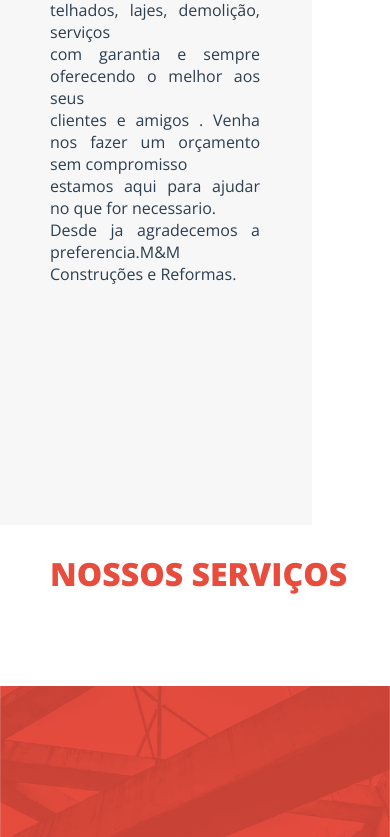
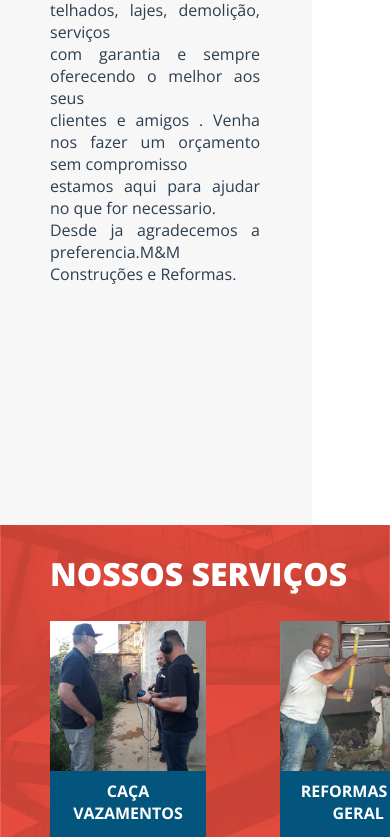
Before and after one commit to Uriik/M-M-Construtora, a Vue app: page / in a window 390 px wide. Shown: the part 1163-2000 px from the top of the page. Built offline with nearby package versions, Linux system fonts and the light colour scheme.

Commit message:
responsivo

```diff
--- a/src/components/nosos.vue
+++ b/src/components/nosos.vue
@@ -1,7 +1,7 @@
 <template>
   <section class="column flex backgroundNo" id="nossosServicos">
     <div class="flex0">
-      <h1 class="titulos">nossos serviços</h1>
+      <h1 class="tituloNo">nossos serviços</h1>
     </div>
     <div class="flex flex1 cards">
       <router-link to="/detalhes/0" class="card flex1">
@@ -93,11 +93,20 @@ export default {};
   margin: 0;
   padding: 0;
 }
-
+.tituloNo{
+  color: rgb(232, 76, 61);
+  font-weight: 800;
+  font-size: 2rem;
+  text-align: start;
+  margin-left: 50px;
+  text-transform: uppercase;
+}
 .contentDescription {
   background: rgb(4, 85, 125);
   color: rgb(255, 255, 255);
   padding: 15px 5px;
+  align-items: stretch;
+
 }
 
 .contentDescription p {
@@ -109,7 +118,64 @@ export default {};
   margin-bottom: -6px;
 }
 
-@media(max-width:875px ){
+@media screen and (max-width:1000px ){
+    img, .contentImagem{
+      display: flex;
+      flex-wrap: wrap;
+    }
+}
+@media screen and (max-width: 990px){
+     .contentDescription, .cards{
+      display: flex;
+      /* flex-direction: column !important; */
+    }
+}
+@media screen and (max-width: 990px){
+      a, .cards{
 
+      /* flex-direction: column !important; */
+      width: 100%;
+      align-items: flex-start;
+    }
 }
+
+@media screen and (max-width:1000px ){
+  .backgroundNo{
+    background-repeat: repeat;
+  }
+}
+@media screen and (max-width:1000px ){
+  h1, .titutloNo{
+    color:rgb(255, 255, 255) !important;
+  }
+}
+@media screen and (max-width: 990px){
+     p{
+      display: none;
+      /* flex-direction: column !important; */
+
+    }
+}
+
+@media screen and (max-width: 550px){
+      .cards{
+        display: flex;
+        flex-wrap: wrap;
+        justify-content: space-between;
+    }
+}
+@media screen and (max-width: 550px){
+    .card{
+      flex: 0 1 40%;
+    }
+}
+
+@media screen and (max-width: 990px){
+    .subTitle{
+      font-size: 1.0rem;
+
+    }
+}
+
+
 </style>
--- a/src/components/realizacoes.vue
+++ b/src/components/realizacoes.vue
@@ -104,7 +104,7 @@ export default {};
   width: 1250px;
 }
 
-@media (min-width: 600px) {
+
   .container-test {
     display: grid;
     grid-template-columns: repeat(12, 1fr);
@@ -114,7 +114,7 @@ export default {};
     position: relative;
     width: 200vh;
   }
-}
+
 
 .flex {
   display: flex;
@@ -173,13 +173,13 @@ h4 {
   margin: 0;
 }
 
-@media (min-width: 600px) {
+
   .test1,
   .titulo1 {
     grid-column: 1/3;
     grid-row: 1/7;
   }
-}
+
 
 .img-figure {
   display: block;
@@ -188,63 +188,78 @@ h4 {
   object-fit: cover;
 }
 
-@media (min-width: 600px) {
+
   .test2,
   .titulo2 {
     grid-column: 3/7;
     grid-row: 1/4;
   }
-}
 
-@media (min-width: 600px) {
+
+
   .test3,
   .titulo3 {
     grid-column: 3/5;
     grid-row: 4/7;
   }
-}
-@media (min-width: 600px) {
+
+
   .test4,
   .titulo4 {
     grid-column: 5/7;
     grid-row: 4/7;
   }
-}
 
-@media (min-width: 600px) {
+
+
   .test5,
   .titulo5 {
     grid-column: 7/9;
     grid-row: 1/4;
   }
-}
 
-@media (min-width: 600px) {
+
+
   .test6,
   .titulo6 {
     grid-column: 7/9;
     grid-row: 4/7;
   }
-}
-@media (min-width: 600px) {
+
+
   .test7,
   .titulo7 {
     grid-column: 9/11;
     grid-row: 1/4;
   }
-}
-@media (min-width: 600px) {
+
+
   .test8,
   .titulo8 {
     grid-column: 9/11;
     grid-row: 4/7;
   }
-}
-@media (min-width: 600px) {
+
+
   .test9,
   .titulo9 {
     grid-column: 11/13;
     grid-row: 1/7;
   }
-}
+
+
+  @media screen and (max-width:1300px ){
+    .container-test{
+      width: 90%;
+      height: 90%;
+    }
+  }
+
+  /* @media screen and (max-width:1000px ){
+    .titulo1,.titulo2,.titulo3,.titulo4,.titulo5,.titulo6,.titulo7,.titulo8,.titulo9{
+       width: 90%;
+      height: 90%;
+    }
+  }   */
+
 </style>
```
